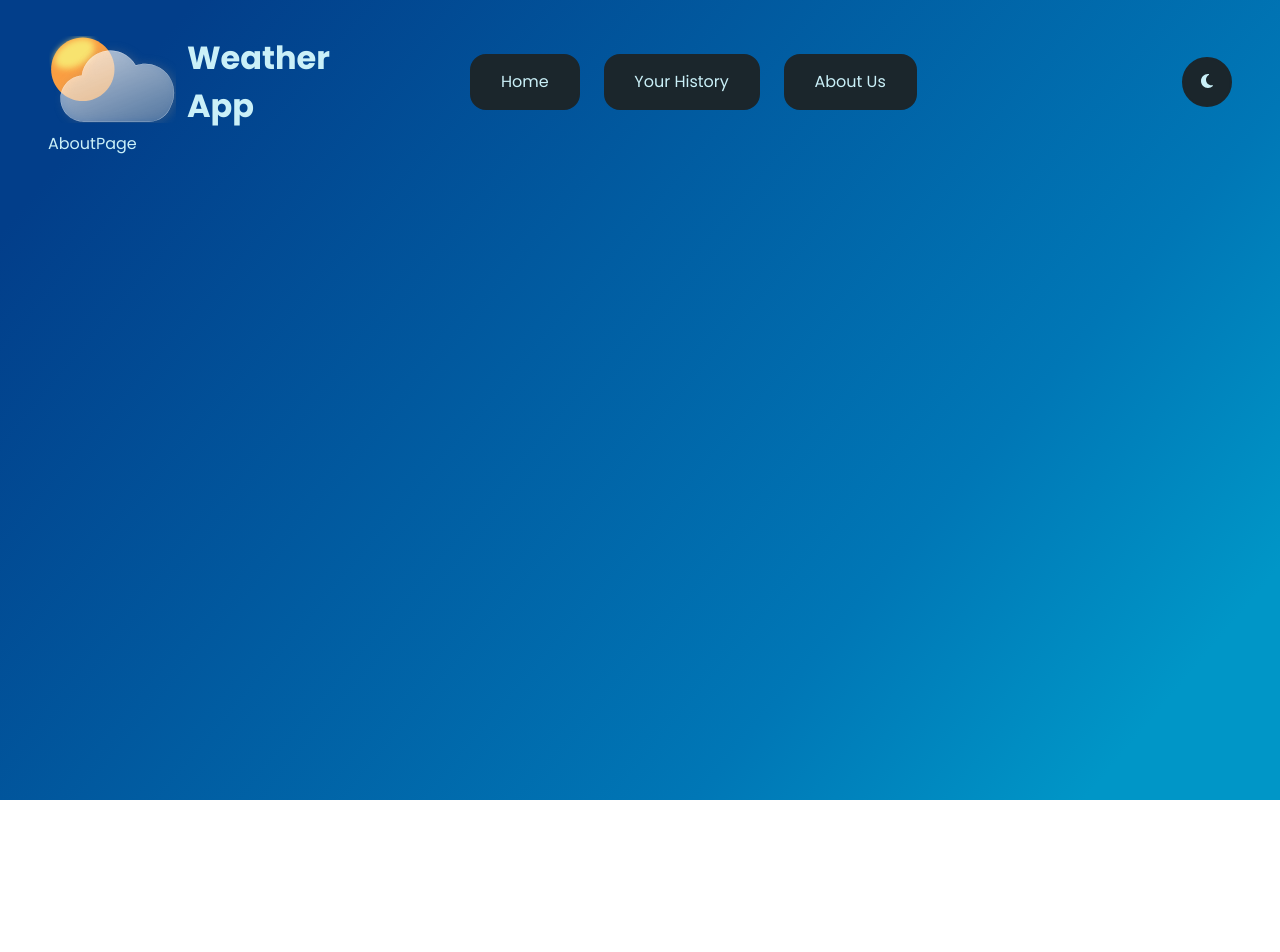
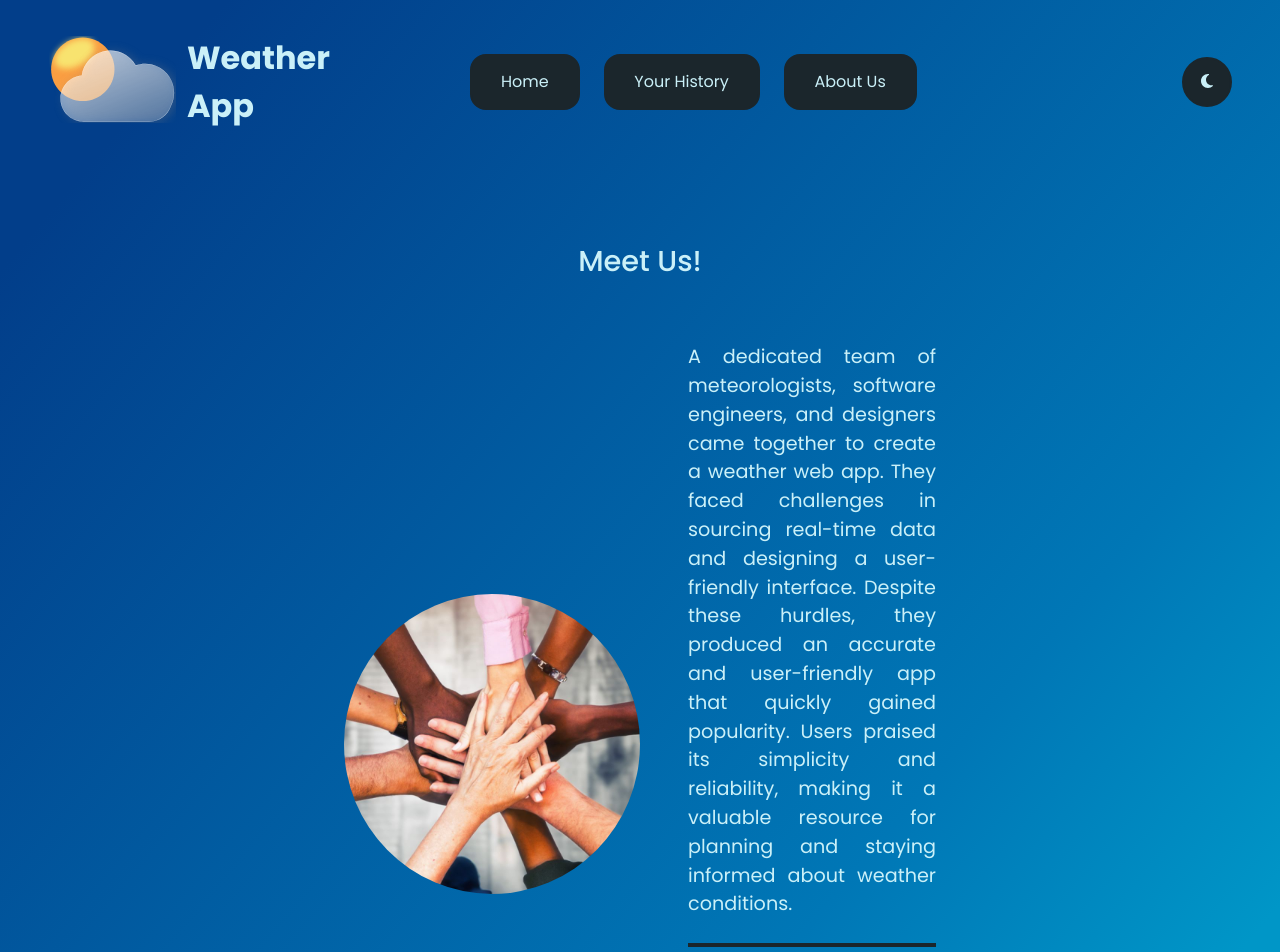
Before and after one commit to Mr-TwisT/weather-app, a React (Create React App) app: page /about in a window 1280 px wide. Shown: the top 952 px of the page. Before the commit the page ends 800 px from the top, so only its background shows below. Built offline with nearby package versions, Linux system fonts and the light colour scheme.

Commit message:
create AboutPage

```diff
--- a/src/pages/AboutPage.jsx
+++ b/src/pages/AboutPage.jsx
@@ -1,7 +1,29 @@
-import React from 'react';
+import '../styles/AboutPage.css';
+import image from '../assets/images/team.jpg';
 
-const AboutPage = () => {
-  return <div>AboutPage</div>;
-};
+const AboutPage = () => (
+  <div className="aboutPage">
+    <h3 className="aboutPage__headerText">Meet Us!</h3>
+    <section className="aboutPage__details">
+      <img src={image} alt="our-team" className="details__img" />
+      <div className="details__text">
+        <p>
+          A dedicated team of meteorologists, software engineers, and designers
+          came together to create a weather web app. They faced challenges in
+          sourcing real-time data and designing a user-friendly interface.
+          Despite these hurdles, they produced an accurate and user-friendly app
+          that quickly gained popularity. Users praised its simplicity and
+          reliability, making it a valuable resource for planning and staying
+          informed about weather conditions.
+        </p>
+        <hr className="details__line" />
+        <p>
+          The team's hard work and expertise turned a complex problem into a
+          valuable solution for users worldwide - this app.
+        </p>
+      </div>
+    </section>
+  </div>
+);
 
 export default AboutPage;
--- /dev/null
+++ b/src/styles/AboutPage.css
@@ -0,0 +1,42 @@
+.aboutPage {
+  width: 100%;
+  margin-top: 6rem;
+}
+
+.aboutPage__headerText {
+  text-align: center;
+  font-size: 1.8rem;
+  font-weight: 500;
+  padding: 0.75rem 0;
+}
+
+.aboutPage__details {
+  width: 50%;
+  max-width: fit-content;
+  display: flex;
+  flex-direction: row;
+  align-items: center;
+  justify-content: center;
+  margin: 3rem auto 0 auto;
+  gap: 3rem;
+}
+
+.details__img {
+  width: 300px;
+  height: 300px;
+  max-width: 50%;
+  max-height: 50%;
+  object-fit: cover;
+  border-radius: 50%;
+}
+
+.details__text {
+  text-align: justify;
+  font-size: 1.2rem;
+  font-weight: 400;
+}
+
+.details__line {
+  margin: 1.5rem 0;
+  border: 2px solid var(--color-primary);
+}
```
Also changed, not shown: src/assets/images/team.jpg (added).
